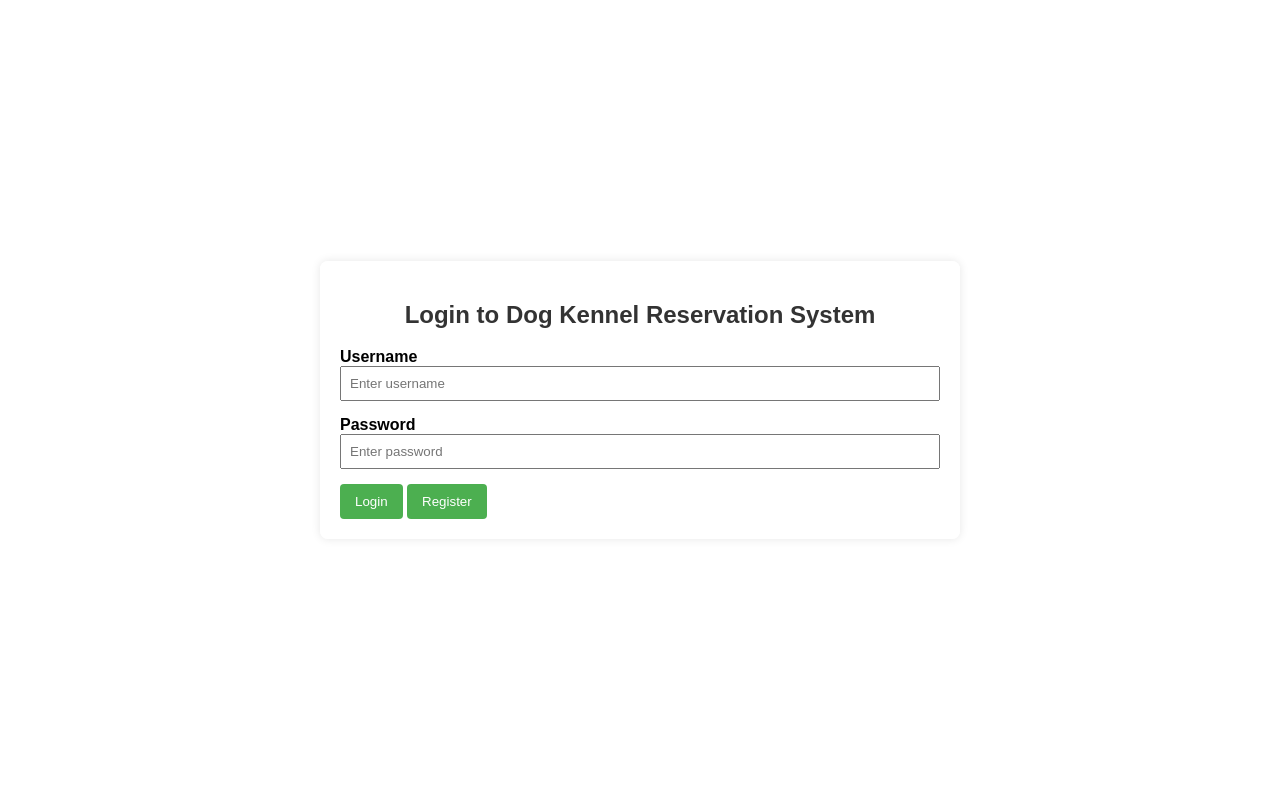
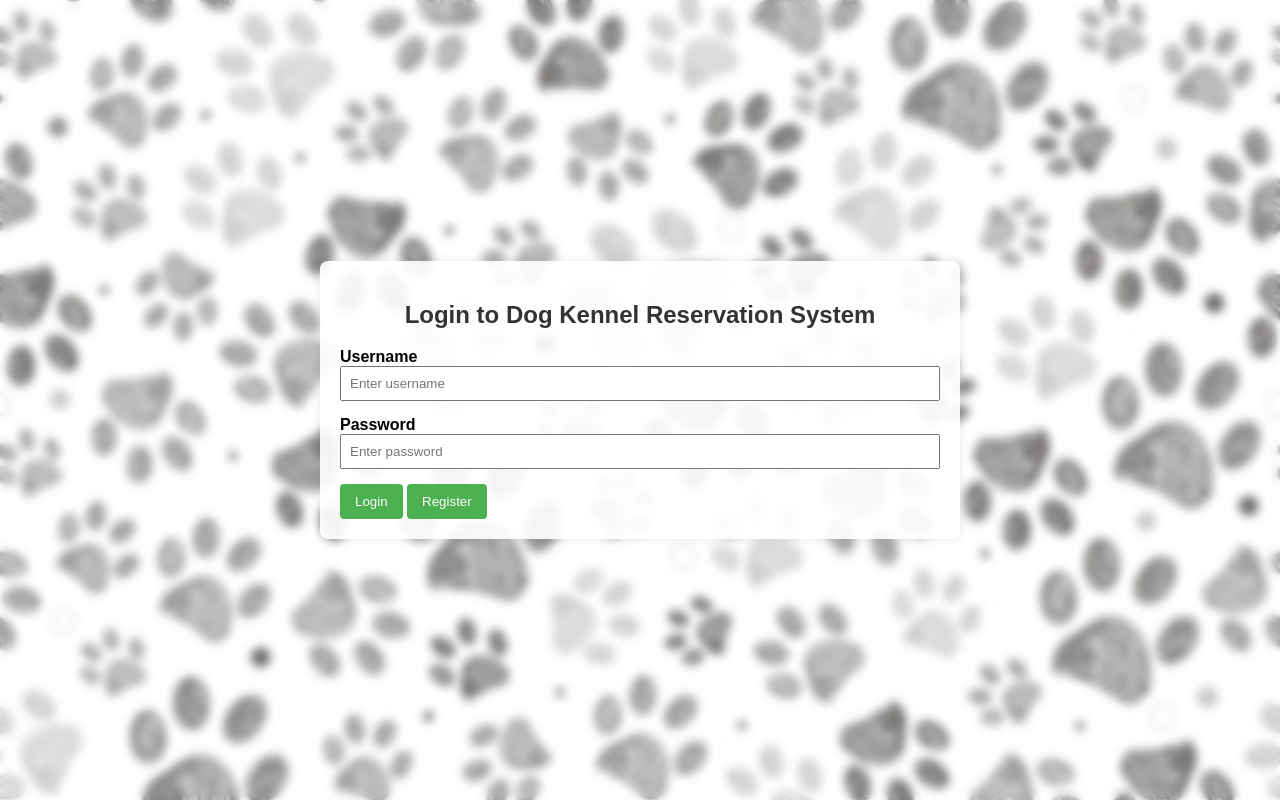
Before and after one commit to Connor3008/DogReservationSystem, a plain HTML site: page index.html in a window 1280 px wide. Drawn offline with Linux system fonts and the light colour scheme.

Commit message:
Update index.html
updated file path for images

```diff
--- a/index.html
+++ b/index.html
@@ -13,7 +13,7 @@
         justify-content: center;
         align-items: center;
         height: 100vh;
-        background: url('cuteDogs.jpg') no-repeat center center fixed;
+        background: url('dogbackground.jpeg') no-repeat center center fixed;
         background-size: cover;
         backdrop-filter: blur(5px);
       }
```
